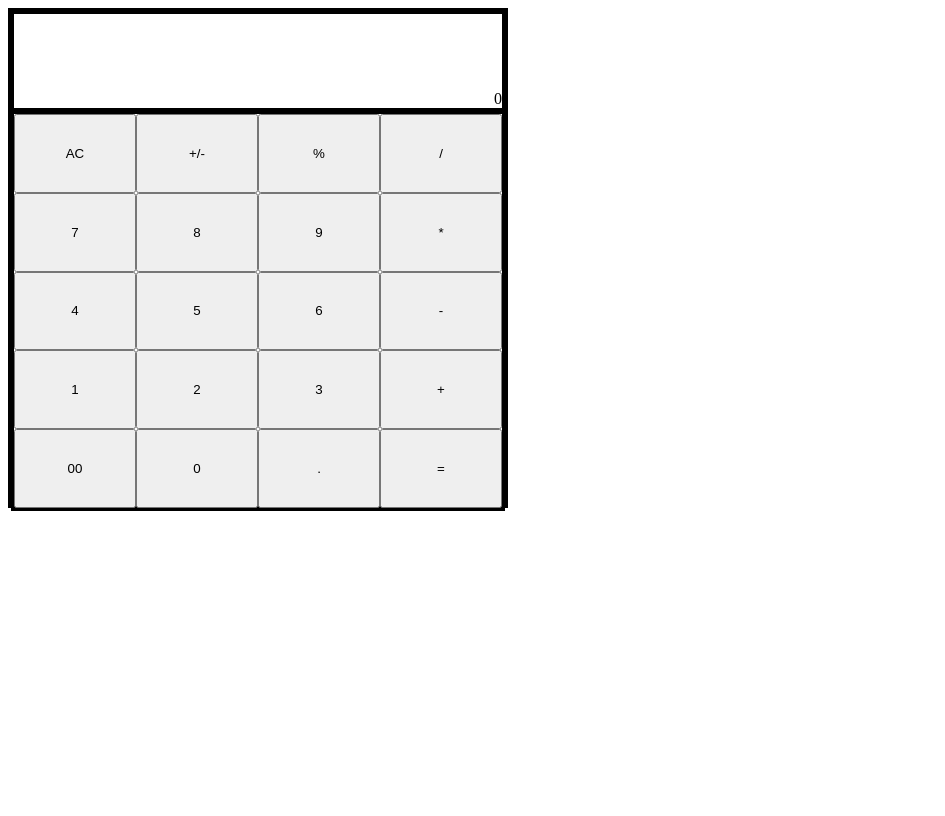
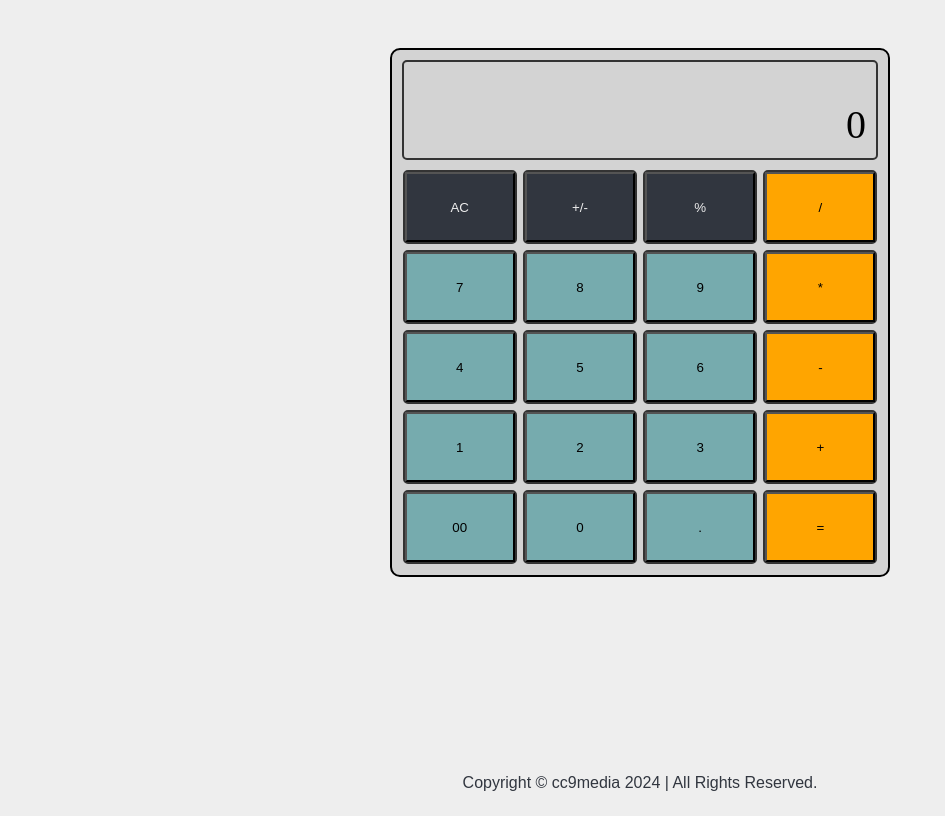
Before and after one commit to ccandsmokey/calculator-project, a plain HTML site: page index.html in a window 1280 px wide. Shown: the whole page, without its empty margins (0-945 px from the left). Drawn offline with Linux system fonts and the light colour scheme.

Commit message:
project complete for now

```diff
--- a/index.html
+++ b/index.html
@@ -7,14 +7,15 @@
     <link rel="stylesheet" href="style.css">
 </head>
 <body>
+    <div class="container">
         <div class="calculator">
             <div class="display">
                 <label>0</label>
             </div>
             <div class="keys">
                 <div class="key"><button class="ac">AC</button></div>
-            <div class="key"><button class="+/-">+/-</button></div>
-            <div class="key"><button class="%">%</button></div>
+                <div class="key"><button class="plusMinus">+/-</button></div>
+                <div class="key"><button class="percent">%</button></div>
                 <div class="key"><button class="operator">/</button></div>
                 <div class="key"><button class="number">7</button></div>
                 <div class="key"><button class="number">8</button></div>
@@ -30,11 +31,18 @@
                 <div class="key"><button class="operator">+</button></div>
                 <div class="key"><button class="number">00</button></div>
                 <div class="key"><button class="number">0</button></div>
-            <div class="key"><button class=".">.</button></div>
+                <div class="key"><button class="dec">.</button></div>
                 <div class="key"><button class="equals">=</button></div>
             </div>
 
         </div>
+    </div>
+    <footer>
+        <div class="footer">
+         <p>Copyright  ©  cc9media 2024 | All Rights Reserved.</p>
+
+        </div>
+    </footer>
     <script src="./script.js"></script>
 </body>
 </html>
--- a/script.js
+++ b/script.js
@@ -77,13 +77,13 @@ buttons.forEach(button => {
                 operatorPressed = false;
             }
             display.textContent += (e.target.textContent);
-        } else if (e.target.className === ".") { // adding decimal function
-            if (display.textContent.includes(".")) {
-                document.getElementsByClassName(".").disabled = true;
+        } else if (e.target.className === "dec") { // adding decimal function
+            if (display.textContent.includes("dec")) {
+                document.getElementsByClassName("dec").disabled = true;
             } else {
                 display.textContent += (e.target.textContent);
             }
-        } else if (e.target.className === "+/-") { //+/- button function
+        } else if (e.target.className === "plusMinus") { //+/- button function
             if (operatorPressed) {
                 display.textContent = "";
                 operatorPressed = false; // have to add so pressing number doesnt clear screen again
@@ -98,7 +98,7 @@ buttons.forEach(button => {
                 operatorPressed = false;
             }
 
-        } else if (e.target.className === "%") {
+        } else if (e.target.className === "percent") {
             display.textContent = display.textContent * .01
         }
     });
--- a/style.css
+++ b/style.css
@@ -1,10 +1,33 @@
 * {
     box-sizing: border-box;
+    background-color: #EEEEEE;
+}
+
+body {
+    min-height: 100vh;
+    display: flex;
+    flex-direction: column;
+
+
+  }
+
+.container {
+    display: flex;
+    justify-content: center;
+    align-items: center;
+    height: 100%;
+    width: 100%;
 }
 
 .calculator {
-    border: solid black;
-    height: 500px; width: 500px;
+    border: 2px solid;
+    border-radius: 10px;
+    height: 529px; width: 500px;
+    padding: 10px;
+    gap: 20px;
+    margin-top: 40px;
+    background-color: lightgray;
+
 
 }
 
@@ -14,27 +37,67 @@
     justify-content: flex-end;
     align-items: end;
     height: 100px; width: 100%;
+    padding: 10px;
+    border: 2px solid #333;
+    border-radius: 5px;
+    font-size: 40px;
+    background-color: lightgray;
 
 }
 
 .keys {
     display: flex;
     flex-wrap: wrap;
-    /* justify-content: center;
-    align-items: center; */
+    justify-content: center;
+    align-items: center;
     height: 400px; width: 100%;
-    border: solid;
+    gap: 6px;
+    padding-top: 10px;
+    background-color: lightgray;
+
 }
 
 .key {
-    display: flex;
-    height: 20%; width: 25%;
-    /* border: solid; */
+    height: 19%; width: 24%;
+    border: 2px solid #333;
+    border-radius: 5px;
 }
 
 button {
-    /* border: solid; */
     width: 100%;
+    height: 100%;
+    display: flex;
+    justify-content: center;
+    align-items: center;
 
 
 }
+
+.number {
+    background-color: #76ABAE;
+}
+
+.dec {
+    background-color: #76ABAE;
+}
+
+.ac, .plusMinus, .percent {
+    background-color: #31363F;
+    color: #EEEEEE;
+}
+
+.equals, .operator {
+    background-color: orange;
+}
+
+label {
+    background-color: lightgray;
+}
+
+footer {
+    display: flex;
+    justify-content: center;
+    font-family: Arial, Helvetica, sans-serif;
+    color: #31363F;
+    margin-top: auto;
+  }
```
Lines whose indentation alone changed are shown as unchanged.
